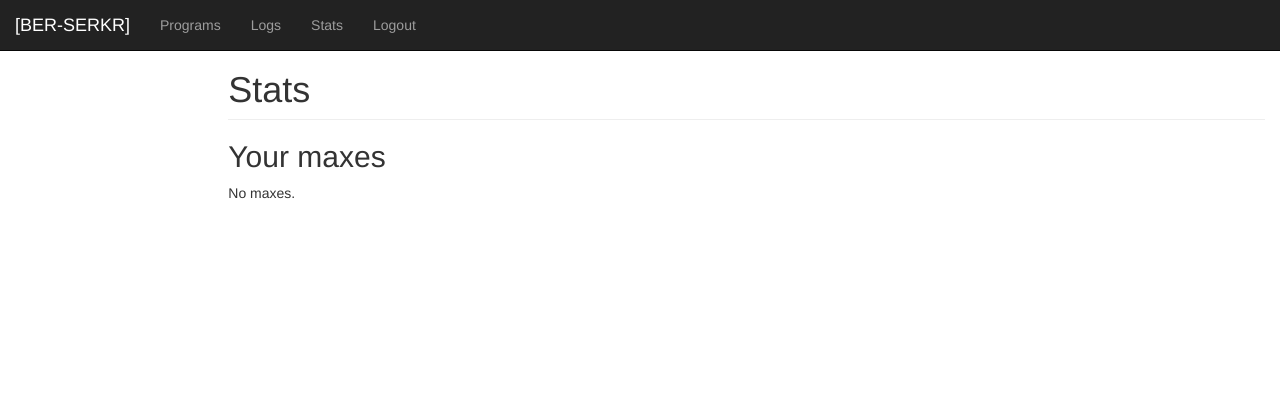
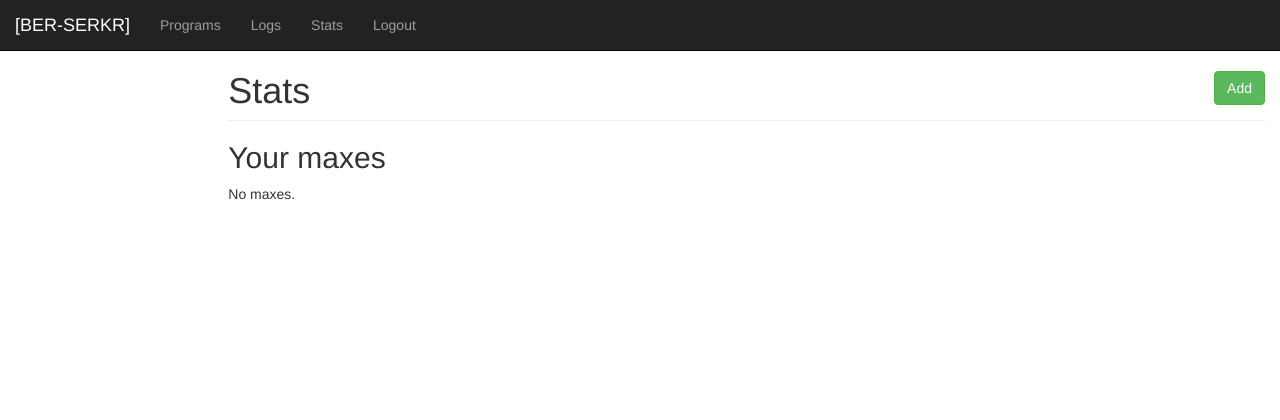
Before and after one commit to rawenihcam/BER-SERKR, a Django app: template hamask/templates/hamask/stats.html in a window 1280 px wide. Shown: the top 420 px of the page. Run offline with Django 3.2, Linux system fonts and the light colour scheme; the template is opened without the code that fills it, so the values that code supplies are empty; parts of the project's set-up code (start-up, migrations or seed data) failed here and were passed over; some libraries are stand-ins or nearby versions.

Commit message:
Stats work

```diff
--- a/hamask/forms.py
+++ b/hamask/forms.py
@@ -1,8 +1,5 @@
 from django import forms
-from material import *
 
 class LoginForm (forms.Form):
     email = forms.EmailField (label='Email', max_length=254)
     password = forms.CharField (widget=forms.PasswordInput)
-
-    layout = Layout('email', 'password')
--- a/hamask/static/hamask/css/custom.css
+++ b/hamask/static/hamask/css/custom.css
@@ -1,4 +1,17 @@
 /* Base CSS */
+div.block-content {
+    padding-top: 51px;
+}
+
 div.main {
-    padding-top: 30px;
+    padding-top: 20px;
 }
+
+h1.page-header {
+    margin: 0px 0px 20px 0px;
+}
+
+/* Buttons */
+button.head {
+    float: right;
+}
--- a/hamask/templates/hamask/base.html
+++ b/hamask/templates/hamask/base.html
@@ -41,7 +41,7 @@
           </div>
         </nav>
 
-        <div class="container-fluid">
+        <div class="block-content container-fluid">
         <div class="row">
             <div class="col-sm-9 col-sm-offset-3 col-md-10 col-md-offset-2 main">
                 {% block content %}
--- a/hamask/templates/hamask/stats.html
+++ b/hamask/templates/hamask/stats.html
@@ -1,7 +1,8 @@
 {% extends 'hamask/base.html' %}
 
 {% block content %}
-<h1 class="page-header">Stats</h1>
+<button type="button" class="head btn btn-success">Add</button><h1 class="page-header">Stats</h1>
+
 <h2 class="sub-header">Your maxes</h2>
 {% if maxes %}
 	<ul>
--- a/hamask/views.py
+++ b/hamask/views.py
@@ -37,5 +37,8 @@ def logs(request):
     return render (request, 'hamask/logs.html')
 
 def stats(request):
-    maxes = Lifter_Stats.objects.filter(lifter__exact=request.session['lifter']).filter(reps__exact=1)
+    maxes = Lifter_Stats.objects.filter(lifter__exact=request.session['lifter']
+            ).filter(reps__exact=1
+            ).filter(exercise__name__in=['Squat', 'Bench', 'Deadlift']
+            ).order_by('-entry_date')[:3]
     return render (request, 'hamask/stats.html', {'maxes': maxes})
```
